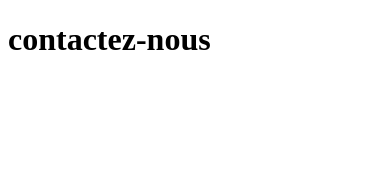
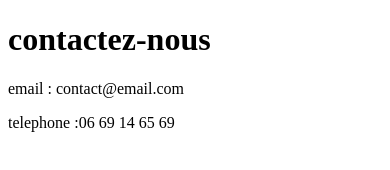
Before and after one commit to touikhiba-afk/tp_git_annulation, a plain HTML site: page contact.html in a window 390 px wide. Drawn offline with Linux system fonts and the light colour scheme.

Commit message:
commit G ajout email et telephone

```diff
--- a/contact.html
+++ b/contact.html
@@ -7,5 +7,7 @@
 </head>
 <body>
     <h1>contactez-nous</h1>
+    <p>email : contact@email.com</p>
+    <p>telephone :06 69 14 65 69</p>
 </body>
 </html>
```
